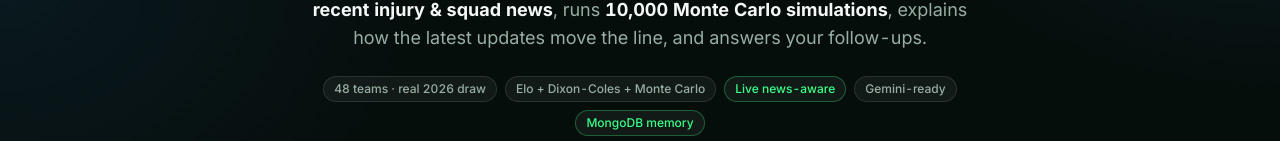
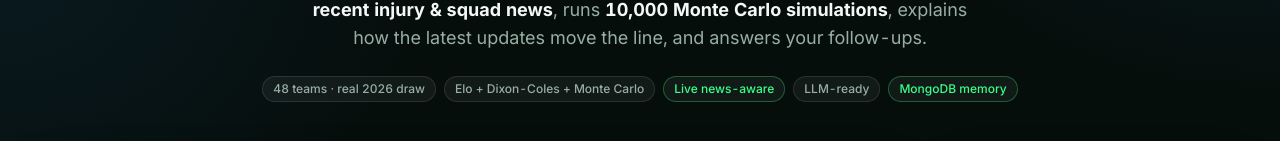
Before and after one commit to bobaoxu2001/worldcup-oracle-agent, a Next.js app: page / in a window 1280 px wide. Shown: the part 349-490 px from the top of the page. Built offline with nearby package versions, Linux system fonts and the light colour scheme; no server answers; the database is empty.

Commit message:
Use provider-neutral LLM labels (DeepSeek active; Gemini wired)
Co-Authored-By: Claude Opus 4.8 <noreply@anthropic.com>

```diff
--- a/app/page.tsx
+++ b/app/page.tsx
@@ -1,6 +1,7 @@
 import { AgentChat } from "@/components/agent/agent-chat";
 import { getRecentPredictions } from "@/lib/db/mongodb";
 import { geminiConfigured } from "@/lib/llm/gemini";
+import { llmConfigured } from "@/lib/llm/provider";
 import { mongoConfigured } from "@/lib/db/mongodb";
 import { newsProviderConfigured } from "@/lib/news/newsIngestor";
 
@@ -9,6 +10,8 @@ export const dynamic = "force-dynamic";
 export default async function Home() {
   const { items, source } = await getRecentPredictions(6);
   const gemini = geminiConfigured();
+  const deepseek = llmConfigured();
+  const llmLabel = deepseek ? "DeepSeek-enhanced" : gemini ? "Gemini-enhanced" : "LLM-ready";
   const mongo = mongoConfigured();
   const liveNews = newsProviderConfigured();
 
@@ -35,7 +38,7 @@ export default async function Home() {
           <Stat label="48 teams · real 2026 draw" />
           <Stat label="Elo + Dixon-Coles + Monte Carlo" />
           <Stat label={liveNews ? "Live news-aware" : "Daily news-aware"} on={liveNews} />
-          <Stat label={gemini ? "Gemini-enhanced" : "Gemini-ready"} on={gemini} />
+          <Stat label={llmLabel} on={deepseek || gemini} />
           <Stat label={mongo ? "MongoDB memory" : "Memory fallback"} on={mongo} />
         </div>
       </section>
--- a/components/agent/agent-chat.tsx
+++ b/components/agent/agent-chat.tsx
@@ -476,7 +476,7 @@ function AgentAnswer({
             )}
           >
             <Cpu className="h-3 w-3" />
-            {response.llmEnhanced ? "Gemini-enhanced" : "Deterministic engine"}
+            {response.llmEnhanced ? "LLM-enhanced" : "Deterministic engine"}
           </span>
           <span className="ml-auto">
             <SpeakButton text={speakText} lang={answerLang} listenLabel={t(answerLang, "listen")} stopLabel={t(answerLang, "stop")} />
--- a/components/agent/data-transparency.tsx
+++ b/components/agent/data-transparency.tsx
@@ -33,7 +33,7 @@ export function DataTransparency({ response }: { response: AgentResponse }) {
         : { value: "Not persisted", strong: false };
 
   const llm = response.llmEnhanced
-    ? { value: "Gemini-enhanced prose", strong: true }
+    ? { value: "LLM-enhanced prose", strong: true }
     : { value: "Deterministic explanation", strong: false };
 
   const rows = [
@@ -82,7 +82,7 @@ export function DataTransparency({ response }: { response: AgentResponse }) {
       </div>
 
       <p className="mt-3 text-[11px] leading-relaxed text-muted-foreground/80">
-        Probabilities come from the deterministic statistical engine. The news and Gemini layers only
+        Probabilities come from the deterministic statistical engine. The news and LLM layers only
         adjust or explain using transparent, capped rules — never fabricated numbers.
       </p>
     </div>
```
